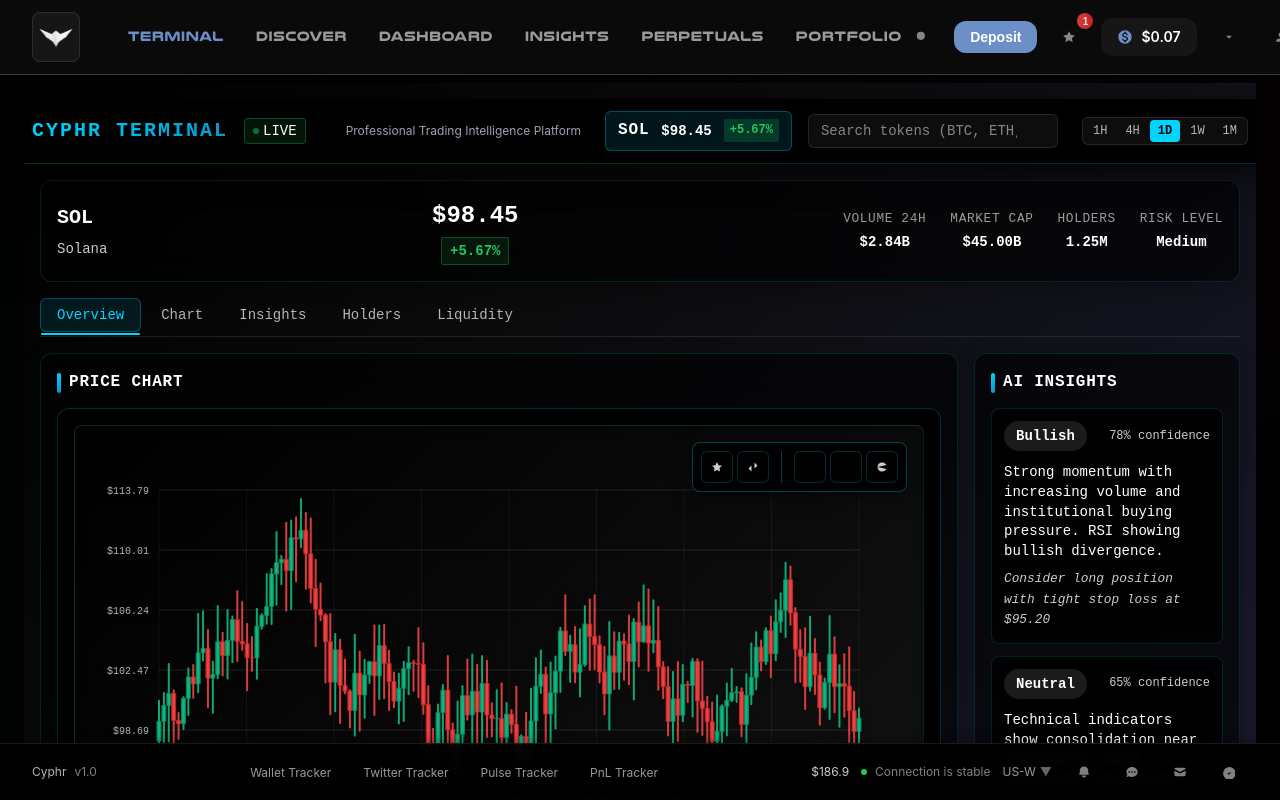
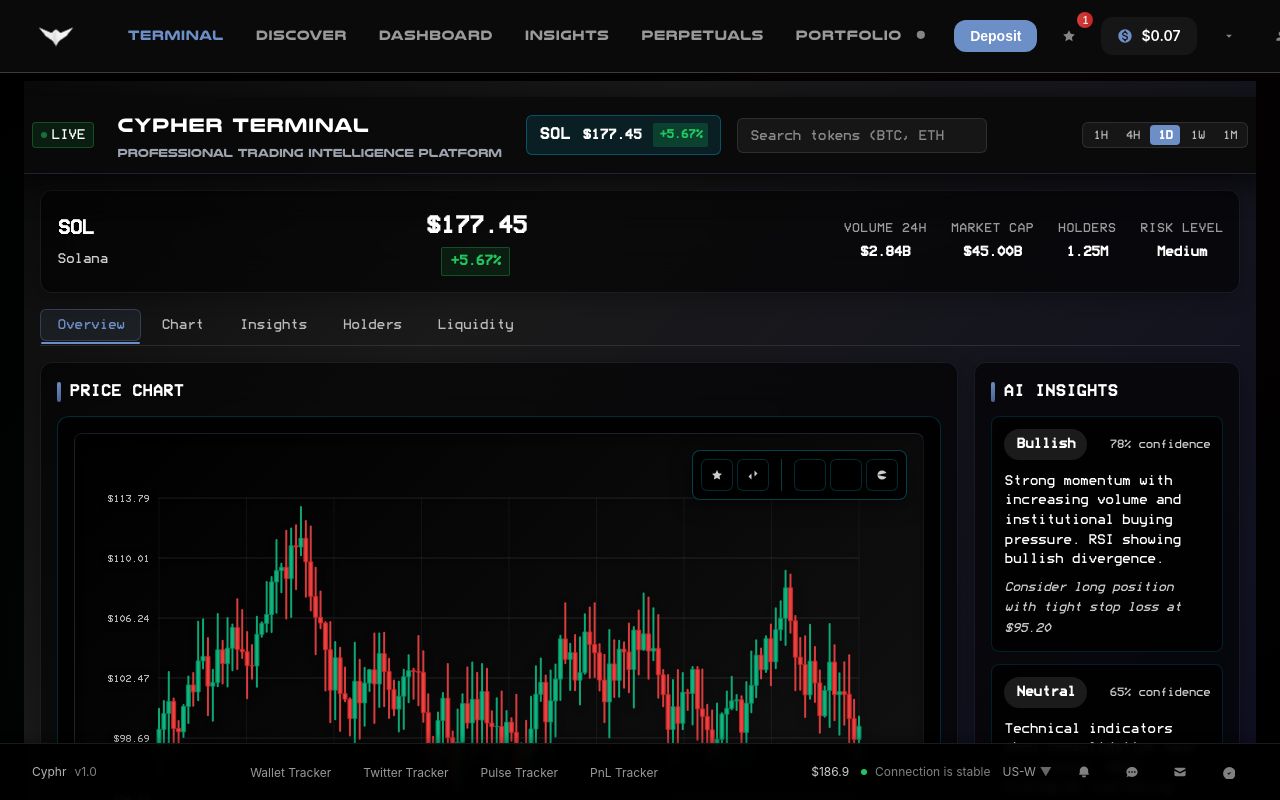
Before and after one commit to R3DRVM/cyphr-demo, a React (Vite) app in the folder demo-website/cyphr-app/: page /pro-terminal in a window 1280 px wide. Built offline with nearby package versions, Linux system fonts and the light colour scheme; the HTML template or start-up script is replaced by a standard one.

Commit message:
Update ProTerminal styling: white Cypher Terminal title, ModeSeven font updates, and deposit button fixes

```diff
--- a/demo-website/cyphr-app/src/components/Header.css
+++ b/demo-website/cyphr-app/src/components/Header.css
@@ -36,12 +36,9 @@
   position: relative;
   min-width: 48px;
   min-height: 48px;
-  background-color: rgba(255, 255, 255, 0.05);
-  border-radius: 8px;
   display: flex;
   align-items: center;
   justify-content: center;
-  border: 1px solid rgba(255, 255, 255, 0.1);
 }
 
 .logo-image {
@@ -53,6 +50,8 @@
   max-width: 100%;
   max-height: 100%;
 }
+
+
 
 .logo-link:hover .logo-image {
   transform: scale(1.05);
@@ -163,6 +162,7 @@
   border: none;
   cursor: pointer;
   transition: all 0.3s ease;
+  list-style: none;
 }
 
 .deposit-button:hover {
@@ -459,6 +459,8 @@
     height: 40px;
   }
 
+
+
   .mobile-navigation {
     padding: 16px;
   }
--- a/demo-website/cyphr-app/src/components/Header.tsx
+++ b/demo-website/cyphr-app/src/components/Header.tsx
@@ -1,6 +1,7 @@
 import React, { useState } from 'react';
 import { Link, useLocation } from 'react-router-dom';
 import { useAccentColor } from '../contexts/ColorContext';
+
 import './Header.css';
 
 const Header: React.FC = () => {
@@ -26,7 +27,7 @@ const Header: React.FC = () => {
           <Link to="/" className="logo-link">
             <div className="logo-container">
               <img
-                src="/White 3d Logo.png"
+                src="/demo-website/White 3d Logo.png"
                 alt="Cyphr Logo"
                 className="logo-image"
                 onLoad={() => console.log('Logo loaded successfully')}
--- a/demo-website/cyphr-app/src/index.css
+++ b/demo-website/cyphr-app/src/index.css
@@ -2,6 +2,14 @@
 @font-face {
   font-family: 'Nulshock';
   src: url('./Nulshock.otf') format('opentype');
+  font-weight: normal;
+  font-style: normal;
+  font-display: swap;
+}
+
+@font-face {
+  font-family: 'ModeSeven';
+  src: url('/fonts/ModeSeven.ttf') format('truetype');
   font-weight: normal;
   font-style: normal;
   font-display: swap;
@@ -258,7 +266,7 @@ body {
 }
 
 .font-mono {
-  font-family: 'JetBrains Mono', 'Courier New', monospace;
+  font-family: 'ModeSeven', 'JetBrains Mono', 'Courier New', monospace;
 }
 
 /* Enhanced App Layout */
--- a/demo-website/cyphr-app/src/pages/ProTerminal.css
+++ b/demo-website/cyphr-app/src/pages/ProTerminal.css
@@ -2,9 +2,9 @@
 
 .pro-terminal-container {
   min-height: calc(100vh - 120px);
-  background: linear-gradient(135deg, #000000 0%, #0a0a0a 25%, #1a1a2e 75%, #16213e 100%);
-  color: #ffffff;
-  font-family: 'Inter', -apple-system, BlinkMacSystemFont, sans-serif;
+  background: linear-gradient(135deg, #0a0a0a 0%, #1a1a1a 25%, #0f0f23 75%, #0a0a0a 100%);
+  color: #ffffff;
+  font-family: 'Nulshock', 'Inter', -apple-system, BlinkMacSystemFont, sans-serif;
   overflow-x: hidden;
   position: relative;
   margin-top: -1rem;
@@ -19,18 +19,18 @@
   right: 0;
   bottom: 0;
   background:
-    radial-gradient(circle at 20% 80%, rgba(0, 212, 255, 0.08) 0%, transparent 50%),
-    radial-gradient(circle at 80% 20%, rgba(0, 153, 204, 0.08) 0%, transparent 50%),
-    radial-gradient(circle at 50% 50%, rgba(0, 0, 0, 0.3) 0%, transparent 70%);
+    radial-gradient(circle at 20% 80%, rgba(109, 143, 199, 0.08) 0%, transparent 50%),
+    radial-gradient(circle at 80% 20%, rgba(109, 143, 199, 0.05) 0%, transparent 50%),
+    radial-gradient(circle at 50% 50%, rgba(0, 0, 0, 0.2) 0%, transparent 70%);
   pointer-events: none;
   z-index: -1;
 }
 
 /* Header Section */
 .pro-terminal-header {
-  background: rgba(0, 0, 0, 0.95);
+  background: rgba(10, 10, 10, 0.95);
   backdrop-filter: blur(30px);
-  border-bottom: 1px solid rgba(0, 212, 255, 0.2);
+  border-bottom: 1px solid rgba(109, 143, 199, 0.2);
   padding: 0.75rem 1.5rem;
   display: flex;
   align-items: center;
@@ -47,25 +47,27 @@
 .pro-terminal-title {
   display: flex;
   align-items: center;
-  gap: 1rem;
+  gap: 1.5rem;
+}
+
+.title-section {
+  display: flex;
+  flex-direction: column;
+  gap: 0.25rem;
 }
 
 .pro-terminal-subtitle {
   display: flex;
   align-items: center;
-  margin-left: 1rem;
+  font-family: 'Nulshock', monospace;
 }
 
 .pro-terminal-title h1 {
   font-size: 1.25rem;
   font-weight: 600;
-  background: linear-gradient(135deg, #00d4ff 0%, #0099cc 100%);
-  -webkit-background-clip: text;
-  -webkit-text-fill-color: transparent;
-  background-clip: text;
-  letter-spacing: 0.1em;
-  text-transform: uppercase;
-  font-family: 'Courier New', monospace;
+  color: #ffffff;
+  letter-spacing: 0.05em;
+  font-family: 'Nulshock', 'ModeSeven', monospace;
 }
 
 .pro-terminal-status {
@@ -76,7 +78,7 @@
   background: rgba(34, 197, 94, 0.1);
   border: 1px solid rgba(34, 197, 94, 0.3);
   font-size: 0.75rem;
-  font-family: 'Courier New', monospace;
+  font-family: 'ModeSeven', monospace;
   border-radius: 4px;
 }
 
@@ -115,7 +117,7 @@
   background: rgba(0, 212, 255, 0.1);
   border: 1px solid rgba(0, 212, 255, 0.3);
   min-width: 180px;
-  font-family: 'Courier New', monospace;
+  font-family: 'ModeSeven', monospace;
   border-radius: 6px;
 }
 
@@ -156,20 +158,21 @@
   border: 1px solid rgba(255, 255, 255, 0.1);
   color: #ffffff;
   font-size: 0.875rem;
-  font-family: 'Courier New', monospace;
+  font-family: 'Nulshock', 'ModeSeven', monospace;
   transition: all 0.3s ease;
   border-radius: 6px;
 }
 
 .pro-search-input:focus {
   outline: none;
-  border-color: #00d4ff;
+  border-color: #6D8FC7;
   background: rgba(255, 255, 255, 0.08);
-  box-shadow: 0 0 0 3px rgba(0, 212, 255, 0.1);
+  box-shadow: 0 0 0 3px rgba(109, 143, 199, 0.1);
 }
 
 .pro-search-input::placeholder {
   color: rgba(255, 255, 255, 0.5);
+  font-family: 'ModeSeven', monospace;
 }
 
 .clear-search-btn {
@@ -208,7 +211,7 @@
   width: 16px;
   height: 16px;
   border: 2px solid rgba(255, 255, 255, 0.2);
-  border-top: 2px solid #00d4ff;
+  border-top: 2px solid #6D8FC7;
   border-radius: 50%;
   animation: spin 1s linear infinite;
 }
@@ -286,7 +289,7 @@
   color: rgba(255, 255, 255, 0.7);
   font-size: 0.75rem;
   font-weight: 500;
-  font-family: 'Courier New', monospace;
+  font-family: 'ModeSeven', monospace;
   cursor: pointer;
   transition: all 0.2s ease;
   border-radius: 4px;
@@ -298,8 +301,8 @@
 }
 
 .timeframe-btn.active {
-  background: #00d4ff;
-  color: #000000;
+  background: #6D8FC7;
+  color: #ffffff;
   font-weight: 600;
 }
 
@@ -383,7 +386,7 @@
 /* Token Info Bar */
 .token-info-bar {
   background: rgba(0, 0, 0, 0.6);
-  border: 1px solid rgba(0, 212, 255, 0.15);
+  border: 1px solid rgba(109, 143, 199, 0.15);
   border-radius: 12px;
   padding: 1rem;
   margin-bottom: 1rem;
@@ -392,7 +395,7 @@
   justify-content: space-between;
   gap: 1.5rem;
   animation: slideIn 0.6s ease-out;
-  font-family: 'Courier New', monospace;
+  font-family: 'ModeSeven', monospace;
   backdrop-filter: blur(20px);
   box-shadow: 0 4px 20px rgba(0, 0, 0, 0.3);
 }
@@ -498,7 +501,7 @@
   color: rgba(255, 255, 255, 0.7);
   font-size: 0.875rem;
   font-weight: 500;
-  font-family: 'Courier New', monospace;
+  font-family: 'ModeSeven', monospace;
   cursor: pointer;
   transition: all 0.3s ease;
   position: relative;
@@ -511,9 +514,9 @@
 }
 
 .pro-tab-btn.active {
-  background: rgba(0, 212, 255, 0.1);
-  color: #00d4ff;
-  border: 1px solid rgba(0, 212, 255, 0.3);
+  background: rgba(109, 143, 199, 0.1);
+  color: #6D8FC7;
+  border: 1px solid rgba(109, 143, 199, 0.3);
 }
 
 .pro-tab-btn.active::after {
@@ -523,7 +526,7 @@
   left: 0;
   right: 0;
   height: 2px;
-  background: #00d4ff;
+  background: #6D8FC7;
   border-radius: 1px;
 }
 
@@ -541,7 +544,7 @@
 
 .chart-section {
   background: rgba(0, 0, 0, 0.6);
-  border: 1px solid rgba(0, 212, 255, 0.15);
+  border: 1px solid rgba(109, 143, 199, 0.15);
   border-radius: 12px;
   padding: 1rem;
   backdrop-filter: blur(20px);
@@ -550,7 +553,7 @@
 
 .insights-section {
   background: rgba(0, 0, 0, 0.6);
-  border: 1px solid rgba(0, 212, 255, 0.15);
+  border: 1px solid rgba(109, 143, 199, 0.15);
   border-radius: 12px;
   padding: 1rem;
   backdrop-filter: blur(20px);
@@ -560,7 +563,7 @@
 .quick-stats {
   grid-column: 1 / -1;
   background: rgba(0, 0, 0, 0.6);
-  border: 1px solid rgba(0, 212, 255, 0.15);
+  border: 1px solid rgba(109, 143, 199, 0.15);
   border-radius: 12px;
   padding: 1rem;
   backdrop-filter: blur(20px);
@@ -577,7 +580,7 @@
 
 .ai-overview-card {
   background: rgba(0, 0, 0, 0.4);
-  border: 1px solid rgba(0, 212, 255, 0.1);
+  border: 1px solid rgba(109, 143, 199, 0.1);
   border-radius: 8px;
   padding: 1rem;
   transition: all 0.3s ease;
@@ -585,9 +588,9 @@
 }
 
 .ai-overview-card:hover {
-  border-color: rgba(0, 212, 255, 0.3);
+  border-color: rgba(109, 143, 199, 0.3);
   transform: translateY(-2px);
-  box-shadow: 0 8px 25px rgba(0, 212, 255, 0.1);
+  box-shadow: 0 8px 25px rgba(109, 143, 199, 0.1);
 }
 
 .ai-card-header {
@@ -596,7 +599,7 @@
   gap: 0.5rem;
   margin-bottom: 1rem;
   padding-bottom: 0.5rem;
-  border-bottom: 1px solid rgba(0, 212, 255, 0.1);
+  border-bottom: 1px solid rgba(109, 143, 199, 0.1);
 }
 
 .ai-card-icon {
@@ -806,7 +809,7 @@
   display: flex;
   align-items: center;
   gap: 0.5rem;
-  font-family: 'Courier New', monospace;
+  font-family: 'ModeSeven', monospace;
   text-transform: uppercase;
   letter-spacing: 0.05em;
 }
@@ -815,7 +818,7 @@
   content: '';
   width: 4px;
   height: 20px;
-  background: linear-gradient(135deg, #00d4ff 0%, #0099cc 100%);
+  background: linear-gradient(135deg, #6D8FC7 0%, #4A5F8C 100%);
   border-radius: 2px;
 }
 
@@ -824,7 +827,7 @@
   position: relative;
   width: 100%;
   background: linear-gradient(135deg, rgba(0, 0, 0, 0.95) 0%, rgba(20, 20, 20, 0.9) 100%);
-  border: 1px solid rgba(0, 212, 255, 0.15);
+  border: 1px solid rgba(109, 143, 199, 0.15);
   border-radius: 8px;
   padding: 1.5rem;
   box-shadow:
@@ -832,7 +835,7 @@
     0 4px 20px rgba(0, 0, 0, 0.5);
   cursor: crosshair;
   user-select: none;
-  font-family: 'Courier New', monospace;
+  font-family: 'ModeSeven', monospace;
   transition: all 0.3s ease;
 }
 
@@ -841,7 +844,7 @@
   height: 600px;
   margin-bottom: 2rem;
   background: linear-gradient(135deg, rgba(0, 0, 0, 0.98) 0%, rgba(20, 20, 20, 0.95) 100%);
-  border: 2px solid rgba(0, 212, 255, 0.3);
+  border: 2px solid rgba(109, 143, 199, 0.3);
   box-shadow:
     inset 0 2px 10px rgba(0, 0, 0, 0.5),
     0 8px 32px rgba(0, 0, 0, 0.8);
@@ -864,7 +867,7 @@
 
 .zoom-popup-content {
   background: linear-gradient(135deg, rgba(0, 0, 0, 0.98) 0%, rgba(20, 20, 20, 0.95) 100%);
-  border: 2px solid rgba(0, 212, 255, 0.3);
+  border: 2px solid rgba(109, 143, 199, 0.3);
   border-radius: 12px;
   padding: 1.5rem;
   max-width: 95vw;
@@ -879,12 +882,12 @@
   align-items: center;
   margin-bottom: 1rem;
   padding-bottom: 1rem;
-  border-bottom: 1px solid rgba(0, 212, 255, 0.2);
+  border-bottom: 1px solid rgba(109, 143, 199, 0.2);
 }
 
 .zoom-popup-header h3 {
   color: #ffffff;
-  font-family: 'Courier New', monospace;
+  font-family: 'ModeSeven', monospace;
   font-size: 1.2rem;
   margin: 0;
 }
@@ -901,8 +904,8 @@
 }
 
 .zoom-popup-close:hover {
-  background: rgba(0, 212, 255, 0.1);
-  color: #00d4ff;
+  background: rgba(109, 143, 199, 0.1);
+  color: #6D8FC7;
 }
 
 .zoom-popup-chart {
@@ -938,14 +941,14 @@
 }
 
 .loading-content h2 {
-  font-family: 'Courier New', monospace;
+  font-family: 'ModeSeven', monospace;
   font-size: 1.2rem;
   margin-bottom: 0.5rem;
   color: #ffffff;
 }
 
 .loading-content p {
-  font-family: 'Courier New', monospace;
+  font-family: 'ModeSeven', monospace;
   font-size: 0.9rem;
   color: rgba(255, 255, 255, 0.7);
 }
@@ -1100,7 +1103,7 @@
   border-radius: 6px;
   padding: 0.75rem;
   color: #ffffff;
-  font-family: 'Courier New', monospace;
+  font-family: 'ModeSeven', monospace;
   font-size: 0.75rem;
   z-index: 1000;
   backdrop-filter: blur(15px);
@@ -1139,7 +1142,7 @@
 }
 
 .candlestick-chart text {
-  font-family: 'Courier New', monospace;
+  font-family: 'ModeSeven', monospace;
   font-size: 10px;
   fill: rgba(255, 255, 255, 0.7);
 }
@@ -1187,13 +1190,13 @@
   padding: 0.25rem 0.75rem;
   border-radius: 20px;
   background: rgba(255, 255, 255, 0.1);
-  font-family: 'Courier New', monospace;
+  font-family: 'ModeSeven', monospace;
 }
 
 .insight-confidence {
   font-size: 0.75rem;
   color: #cccccc;
-  font-family: 'Courier New', monospace;
+  font-family: 'ModeSeven', monospace;
 }
 
 .insight-analysis {
@@ -1201,14 +1204,14 @@
   color: #ffffff;
   margin-bottom: 0.5rem;
   line-height: 1.4;
-  font-family: 'Courier New', monospace;
+  font-family: 'ModeSeven', monospace;
 }
 
 .insight-recommendation {
   font-size: 0.8rem;
   color: #cccccc;
   font-style: italic;
-  font-family: 'Courier New', monospace;
+  font-family: 'ModeSeven', monospace;
 }
 
 /* Stats Grid */
@@ -1736,25 +1739,38 @@
 
 /* Scrollbar Styling */
 .search-results::-webkit-scrollbar,
-.pro-tab-content::-webkit-scrollbar {
-  width: 6px;
+.pro-tab-content::-webkit-scrollbar,
+.insights-list::-webkit-scrollbar,
+.holders-content::-webkit-scrollbar,
+.liquidity-events::-webkit-scrollbar {
+  width: 8px;
 }
 
 .search-results::-webkit-scrollbar-track,
-.pro-tab-content::-webkit-scrollbar-track {
-  background: rgba(255, 255, 255, 0.1);
-  border-radius: 3px;
+.pro-tab-content::-webkit-scrollbar-track,
+.insights-list::-webkit-scrollbar-track,
+.holders-content::-webkit-scrollbar-track,
+.liquidity-events::-webkit-scrollbar-track {
+  background: rgba(0, 0, 0, 0.3);
+  border-radius: 4px;
 }
 
 .search-results::-webkit-scrollbar-thumb,
-.pro-tab-content::-webkit-scrollbar-thumb {
-  background: rgba(0, 212, 255, 0.5);
-  border-radius: 3px;
+.pro-tab-content::-webkit-scrollbar-thumb,
+.insights-list::-webkit-scrollbar-thumb,
+.holders-content::-webkit-scrollbar-thumb,
+.liquidity-events::-webkit-scrollbar-thumb {
+  background: rgba(109, 143, 199, 0.5);
+  border-radius: 4px;
+  border: 1px solid rgba(109, 143, 199, 0.2);
 }
 
 .search-results::-webkit-scrollbar-thumb:hover,
-.pro-tab-content::-webkit-scrollbar-thumb:hover {
-  background: rgba(0, 212, 255, 0.7);
+.pro-tab-content::-webkit-scrollbar-thumb:hover,
+.insights-list::-webkit-scrollbar-thumb:hover,
+.holders-content::-webkit-scrollbar-thumb:hover,
+.liquidity-events::-webkit-scrollbar-thumb:hover {
+  background: rgba(109, 143, 199, 0.7);
 }
 
 /* Additional styles for new components */
@@ -1799,7 +1815,7 @@
   align-items: center;
   padding: 1rem;
   background: rgba(0, 0, 0, 0.6);
-  border: 1px solid rgba(0, 212, 255, 0.15);
+  border: 1px solid rgba(109, 143, 199, 0.15);
   border-radius: 8px;
   backdrop-filter: blur(10px);
 }
@@ -1826,7 +1842,7 @@
 .liquidity-card {
   padding: 1rem;
   background: rgba(0, 0, 0, 0.6);
-  border: 1px solid rgba(0, 212, 255, 0.15);
+  border: 1px solid rgba(109, 143, 199, 0.15);
   border-radius: 8px;
   backdrop-filter: blur(10px);
 }
--- a/demo-website/cyphr-app/src/pages/ProTerminal.tsx
+++ b/demo-website/cyphr-app/src/pages/ProTerminal.tsx
@@ -39,7 +39,7 @@ const ProTerminal: React.FC = () => {
     {
       symbol: 'SOL',
       name: 'Solana',
-      price: 98.45,
+      price: 177.45,
       change24h: 5.67,
       volume24h: 2840000000,
       marketCap: 45000000000,
@@ -674,15 +674,16 @@ const ProTerminal: React.FC = () => {
       {/* Header */}
       <div className="pro-terminal-header">
         <div className="pro-terminal-title">
-          <h1 className="text-2xl font-bold text-white">CYPHR TERMINAL</h1>
           <div className="pro-terminal-status">
             <div className="status-indicator"></div>
             <span className="text-green-400 text-sm">LIVE</span>
           </div>
-        </div>
-
-        <div className="pro-terminal-subtitle">
-          <span className="text-xs text-gray-400">Professional Trading Intelligence Platform</span>
+          <div className="title-section">
+            <h1 className="text-2xl font-bold text-white">Cypher Terminal</h1>
+            <div className="pro-terminal-subtitle">
+              <span className="text-xs text-gray-400">Professional Trading Intelligence Platform</span>
+            </div>
+          </div>
         </div>
 
         {/* Search Bar */}
```
Also changed, not shown: demo-website/cyphr-app/public/fonts/ModeSeven.ttf (added).
